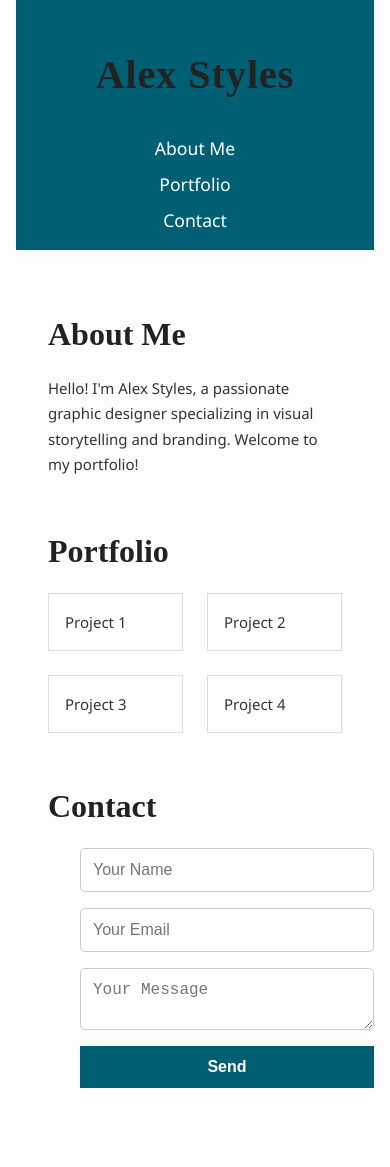
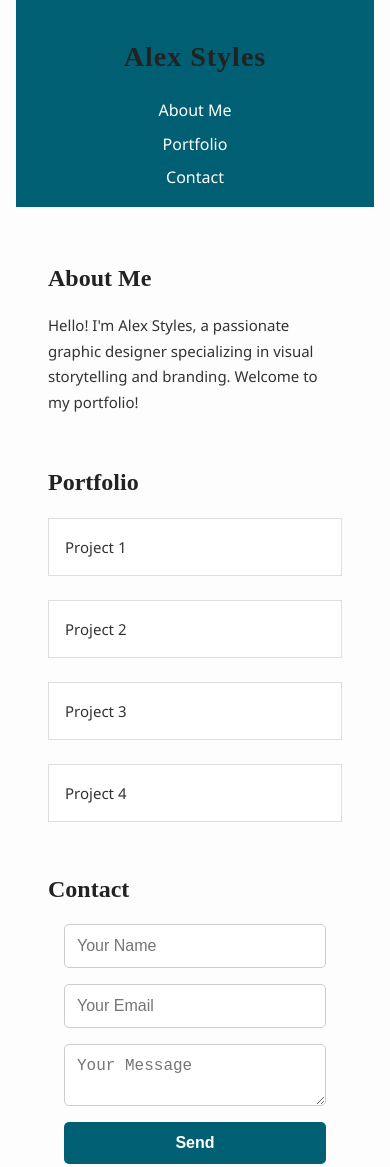
Before and after one commit to Suvachala/portfolio.github.io, a plain HTML site: page index.html in a window 390 px wide. Shown: the top 1167 px of the page. Drawn offline with Linux system fonts and the light colour scheme.

Commit message:
Update styles.css

```diff
--- a/styles.css
+++ b/styles.css
@@ -1,10 +1,17 @@
-/* Typography */
+/* === Base Typography & Colors === */
+:root {
+  --primary-color: #005f73;
+  --accent-color: #94d2bd;
+  --text-color: #333;
+  --bg-color: #fdfdfd;
+}
+
 body {
   font-family: 'Segoe UI', Tahoma, Geneva, Verdana, sans-serif;
   font-size: 16px;
   line-height: 1.6;
-  color: #333;
-  background-color: #fdfdfd;
+  color: var(--text-color);
+  background-color: var(--bg-color);
   margin: 0;
   padding: 0;
 }
@@ -14,257 +21,6 @@ h1, h2 {
   color: #222;
 }
 
-/* Color Scheme */
-:root {
-  --primary-color: #005f73;
-  --accent-color: #94d2bd;
-  --text-color: #333;
-  --bg-color: #fdfdfd;
-}
-
-/* Layout */
-header, footer {
-  background-color: var(--primary-color);
-  color: white;
-  padding: 1rem;
-  text-align: center;
-}
-
-nav a {
-  margin: 0 1rem;
-  color: white;
-  text-decoration: none;
-}
-
-nav a:hover {
-  color: var(--accent-color);
-}
-
-main {
-  padding: 2rem;
-}
-
-section {
-  margin-bottom: 3rem;
-}
-
-/* Portfolio Grid */
-.portfolio-grid {
-  display: grid;
-  grid-template-columns: repeat(auto-fit, minmax(200px, 1fr));
-  gap: 1.5rem;
-}
-
-.project-card {
-  background-color: #fff;
-  border: 1px solid #ddd;
-  padding: 1rem;
-  transition: transform 0.3s ease, box-shadow 0.3s ease;
-}
-
-.project-card:hover {
-  transform: scale(1.05);
-  box-shadow: 0 4px 20px rgba(0, 0, 0, 0.1);
-}
-
-/* Contact Form */
-form {
-  display: flex;
-  flex-direction: column;
-  gap: 1rem;
-  max-width: 500px;
-  margin: auto;
-}
-
-input, textarea {
-  padding: 0.75rem;
-  border: 1px solid #ccc;
-  border-radius: 5px;
-}
-
-button {
-  padding: 0.75rem;
-  background-color: var(--primary-color);
-  color: white;
-  border: none;
-  cursor: pointer;
-  transition: background-color 0.3s ease;
-}
-
-button:hover {
-  background-color: var(--accent-color);
-}
-
-/* Animations */
-@keyframes fadeIn {
-  from { opacity: 0; transform: translateY(20px); }
-  to { opacity: 1; transform: translateY(0); }
-}
-
-.project-card {
-  animation: fadeIn 0.8s ease-in;
-}
-
-/* Responsive Text */
-@media (max-width: 600px) {
-  h1 {
-    font-size: 1.75rem;
-  }
-
-  h2 {
-    font-size: 1.5rem;
-  }
-
-  body {
-    font-size: 15px;
-  }
-}
-
-
-
-
-/* Mobile: up to 768px */
-@media (max-width: 768px) {
-  body {
-    font-size: 14px;
-    padding: 0 1rem;
-  }
-
-  header, footer {
-    padding: 1rem 0.5rem;
-  }
-
-  nav {
-    display: flex;
-    flex-direction: column;
-    gap: 0.5rem;
-  }
-
-  nav a {
-    margin: 0;
-    font-size: 1rem;
-  }
-
-  .portfolio-grid {
-    grid-template-columns: 1fr;
-  }
-
-  form {
-    width: 100%;
-    padding: 0 1rem;
-  }
-
-  input, textarea, button {
-    font-size: 1rem;
-  }
-
-  h1 {
-    font-size: 1.5rem;
-  }
-
-  h2 {
-    font-size: 1.25rem;
-  }
-}
-
-/* Tablet: up to 1024px */
-@media (max-width: 1024px) {
-  body {
-    font-size: 15px;
-  }
-
-  .portfolio-grid {
-    grid-template-columns: repeat(2, 1fr);
-  }
-
-  form {
-    max-width: 100%;
-    padding: 0 2rem;
-  }
-
-  nav a {
-    font-size: 1.1rem;
-  }
-}
-
-/* Desktop: 1025px and above */
-@media (min-width: 1025px) {
-  .portfolio-grid {
-    grid-template-columns: repeat(4, 1fr);
-  }
-
-  form {
-    max-width: 500px;
-  }
-}
-
-/* Tooltip styling (optional, browsers handle title by default) */
-nav a[title] {
-  position: relative;
-}
-
-nav a[title]:hover::after {
-  content: attr(title);
-  position: absolute;
-  bottom: -1.5rem;
-  left: 0;
-  background-color: #000;
-  color: #fff;
-  padding: 0.3rem 0.5rem;
-  font-size: 0.75rem;
-  white-space: nowrap;
-  border-radius: 4px;
-}
-
-/* Button Hover Effect */
-button {
-  font-weight: bold;
-  transition: background-color 0.3s ease, transform 0.2s ease;
-}
-
-button:hover {
-  background-color: var(--accent-color);
-  transform: translateY(-2px);
-}
-
-/* Modal Styles */
-.modal {
-  position: fixed;
-  top: 0;
-  left: 0;
-  width: 100%;
-  height: 100%;
-  background-color: rgba(0, 0, 0, 0.6);
-  display: flex;
-  justify-content: center;
-  align-items: center;
-  z-index: 1000;
-}
-
-.modal-content {
-  background-color: #fff;
-  padding: 2rem;
-  width: 90%;
-  max-width: 500px;
-  border-radius: 10px;
-  position: relative;
-  animation: fadeIn 0.3s ease;
-}
-
-.close-btn {
-  position: absolute;
-  top: 1rem;
-  right: 1rem;
-  font-size: 1.5rem;
-  color: #333;
-  cursor: pointer;
-}
-
-.hidden {
-  display: none;
-}
-
-/* Typography Enhancements */
 h1 {
   font-size: 2.5rem;
   letter-spacing: 1px;
@@ -279,12 +35,188 @@ p {
   line-height: 1.7;
 }
 
+/* === Layout & Navigation === */
+header, footer {
+  background-color: var(--primary-color);
+  color: white;
+  text-align: center;
+  padding: 0.6rem;
+}
 
+nav {
+  display: flex;
+  justify-content: center;
+  gap: 1rem;
+  flex-wrap: wrap;
+}
+
+nav a {
+  color: white;
+  text-decoration: none;
+  font-size: 1.1rem;
+}
+
+nav a:hover {
+  color: var(--accent-color);
+}
+
+nav a[title] {
+  position: relative;
+}
+
+nav a[title]:hover::after {
+  content: attr(title);
+  position: absolute;
+  bottom: -1.5rem;
+  left: 0;
+  background: #000;
+  color: #fff;
+  padding: 0.3rem 0.5rem;
+  font-size: 0.75rem;
+  border-radius: 4px;
+  white-space: nowrap;
+}
+
+/* === Main Content === */
+main {
+  padding: 2rem;
+}
+
+section {
+  margin-bottom: 3rem;
+}
+
+/* === Portfolio Grid === */
 .portfolio-grid {
+  display: grid;
+  gap: 1.5rem;
+  grid-template-columns: repeat(auto-fit, minmax(200px, 1fr));
   margin-top: 1rem;
 }
 
-/* Smooth transitions for modal and elements */
-* {
-  transition: all 0.3s ease;
+.project-card {
+  background: #fff;
+  border: 1px solid #ddd;
+  padding: 1rem;
+  animation: fadeIn 0.8s ease-in;
+  transition: transform 0.3s ease, box-shadow 0.3s ease;
 }
+
+.project-card:hover {
+  transform: scale(1.05);
+  box-shadow: 0 4px 20px rgba(0, 0, 0, 0.1);
+}
+
+/* === Contact Form === */
+form {
+  display: flex;
+  flex-direction: column;
+  gap: 1rem;
+  max-width: 500px;
+  margin: auto;
+}
+
+input, textarea, button {
+  font-size: 1rem;
+  padding: 0.75rem;
+  border-radius: 5px;
+  border: 1px solid #ccc;
+}
+
+button {
+  background: var(--primary-color);
+  color: white;
+  border: none;
+  font-weight: bold;
+  cursor: pointer;
+  transition: background-color 0.3s ease, transform 0.2s ease;
+}
+
+button:hover {
+  background-color: var(--accent-color);
+  transform: translateY(-2px);
+}
+
+/* === Modal === */
+.modal {
+  position: fixed;
+  top: 0; left: 0;
+  width: 100%; height: 100%;
+  background: rgba(0, 0, 0, 0.6);
+  display: flex;
+  justify-content: center;
+  align-items: center;
+  z-index: 1000;
+}
+
+.modal-content {
+  background: #fff;
+  padding: 2rem;
+  max-width: 500px;
+  width: 90%;
+  border-radius: 10px;
+  position: relative;
+  animation: fadeIn 0.3s ease;
+}
+
+.close-btn {
+  position: absolute;
+  top: 1rem; right: 1rem;
+  font-size: 1.5rem;
+  color: #333;
+  cursor: pointer;
+}
+
+.hidden {
+  display: none;
+}
+
+/* === Animations === */
+@keyframes fadeIn {
+  from { opacity: 0; transform: translateY(20px); }
+  to { opacity: 1; transform: translateY(0); }
+}
+
+/* === Responsive === */
+@media (max-width: 1024px) {
+  body { font-size: 15px; }
+
+  .portfolio-grid {
+    grid-template-columns: repeat(2, 1fr);
+  }
+
+  nav a { font-size: 1rem; }
+
+  form {
+    max-width: 100%;
+    padding: 0 2rem;
+  }
+}
+
+@media (max-width: 768px) {
+  body { font-size: 14px; padding: 0 1rem; }
+
+  header, footer {
+    padding: 1rem 0.5rem;
+  }
+
+  nav {
+    flex-direction: column;
+    gap: 0.5rem;
+  }
+
+  .portfolio-grid {
+    grid-template-columns: 1fr;
+  }
+
+  form { padding: 0 1rem; }
+
+  h1 { font-size: 1.5rem; }
+  h2 { font-size: 1.25rem; }
+}
+
+@media (max-width: 600px) {
+  h1 { font-size: 1.75rem; }
+  h2 { font-size: 1.5rem; }
+  body { font-size: 15px; }
+}
```
